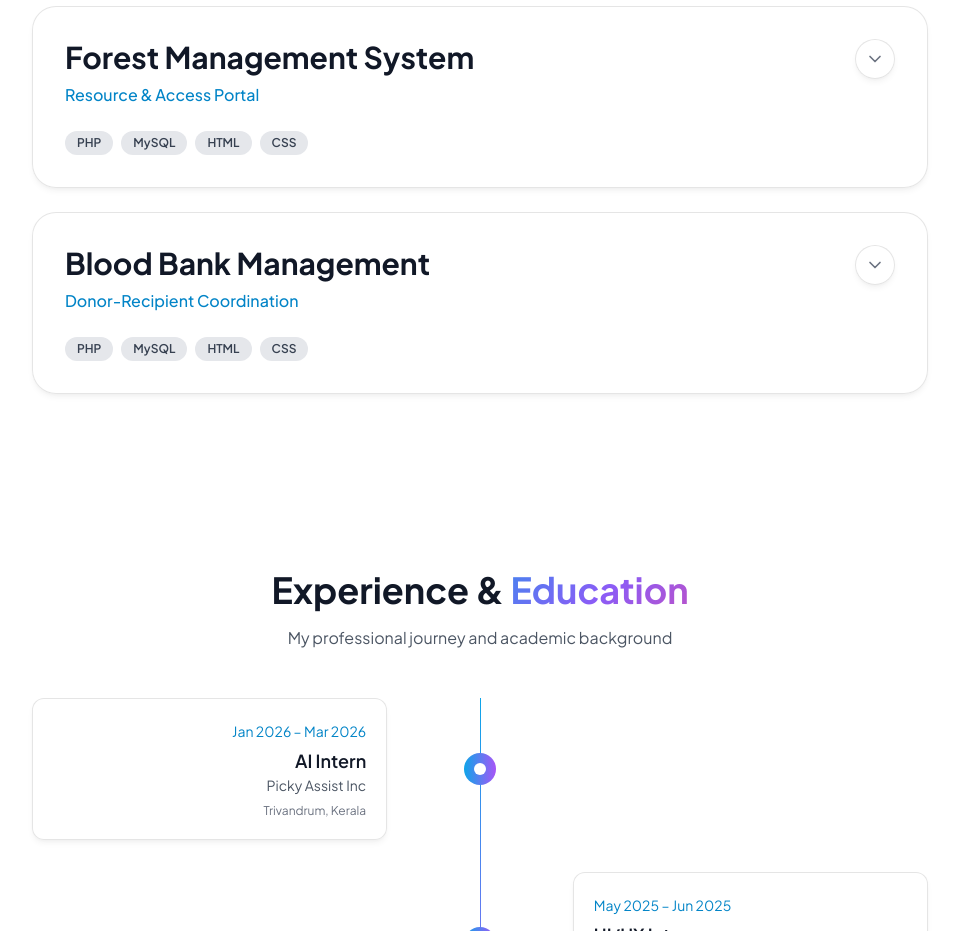
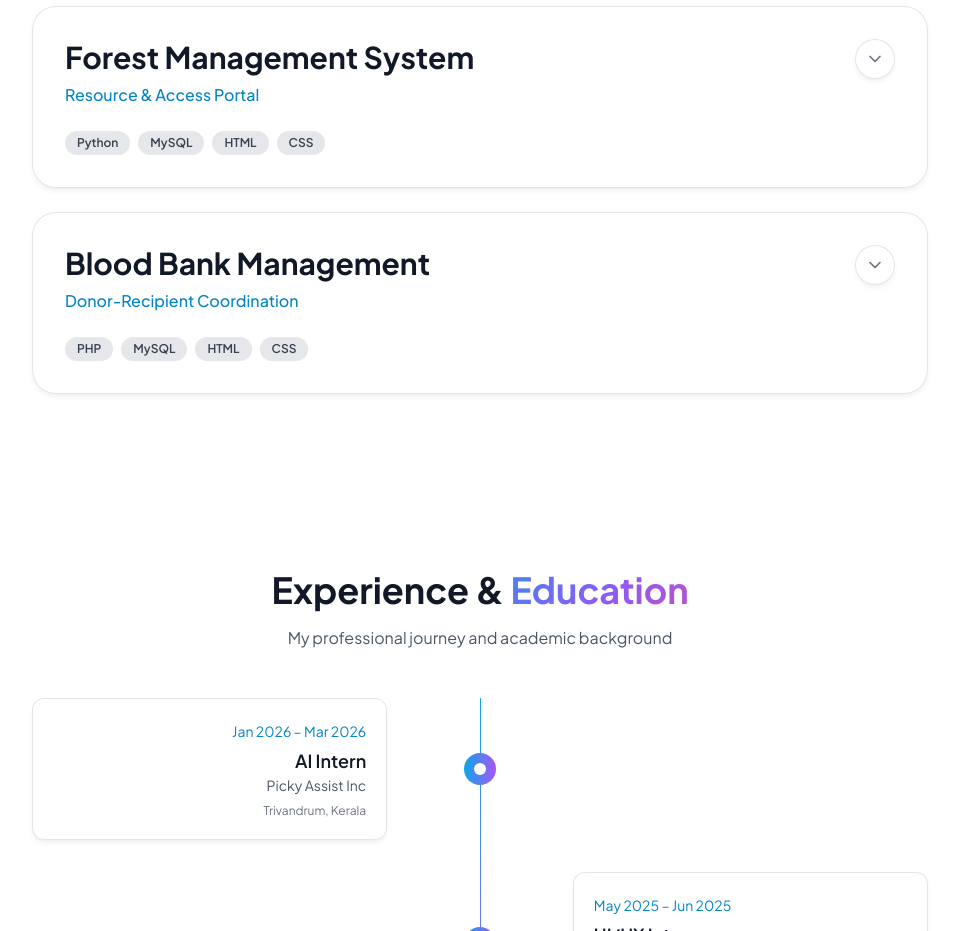
Before and after one commit to arjunm369/arjun_portfolio, a React (Vite) app: page / in a window 1280 px wide. Shown: the part 3900-4831 px from the top of the page, without its empty margins (160-1119 px from the left). Built offline with nearby package versions, Linux system fonts and the light colour scheme.

Commit message:
added game and ui update_2

```diff
--- a/src/data/profile.ts
+++ b/src/data/profile.ts
@@ -181,7 +181,7 @@ Recently:
       title: "Forest Management System",
       subtitle: "Resource & Access Portal",
       description: "Web-based system for managing forest resource data, user access roles, and resource tracking.",
-      tech: ["PHP", "MySQL", "HTML", "CSS"],
+      tech: ["Python", "MySQL", "HTML", "CSS"],
       link: "",
       github: "",
       features: [
```
